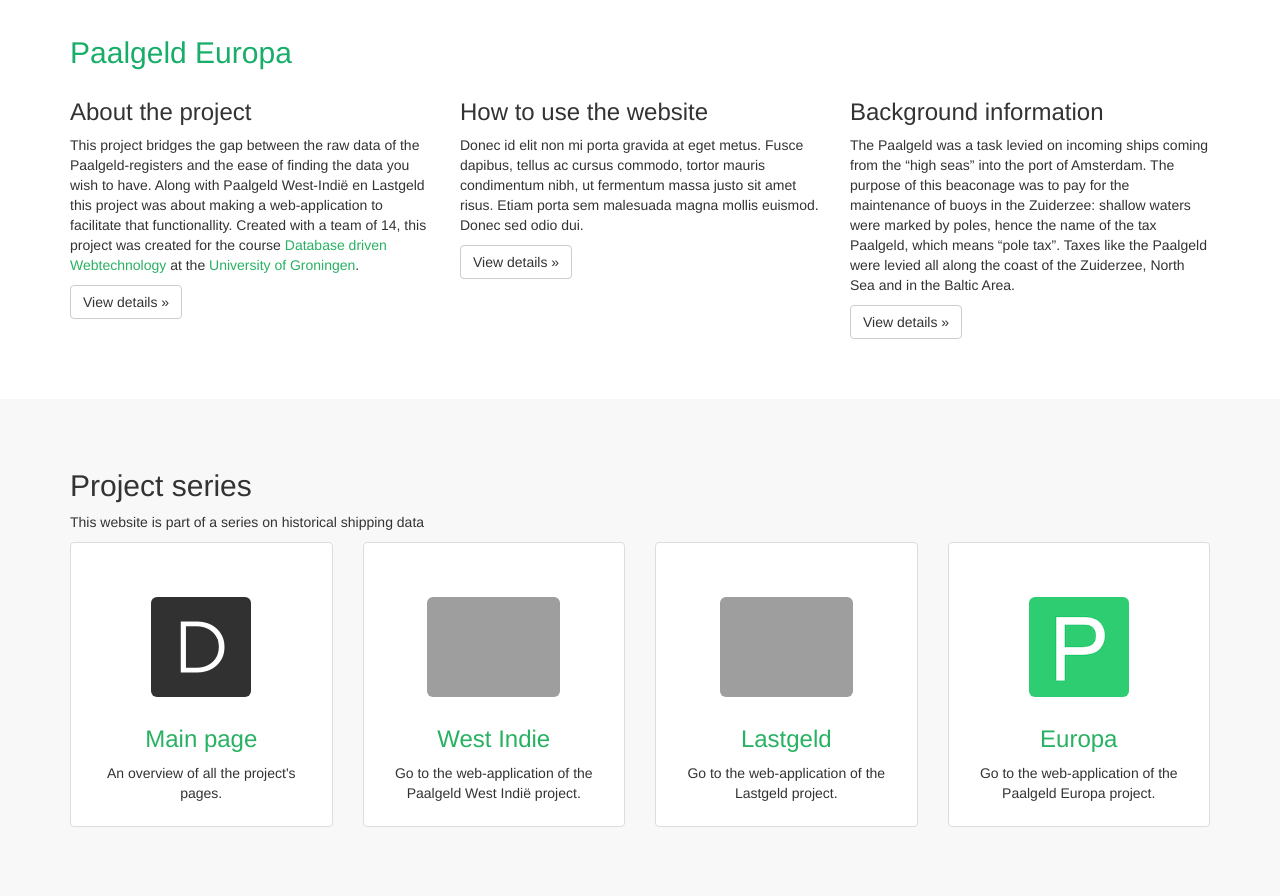
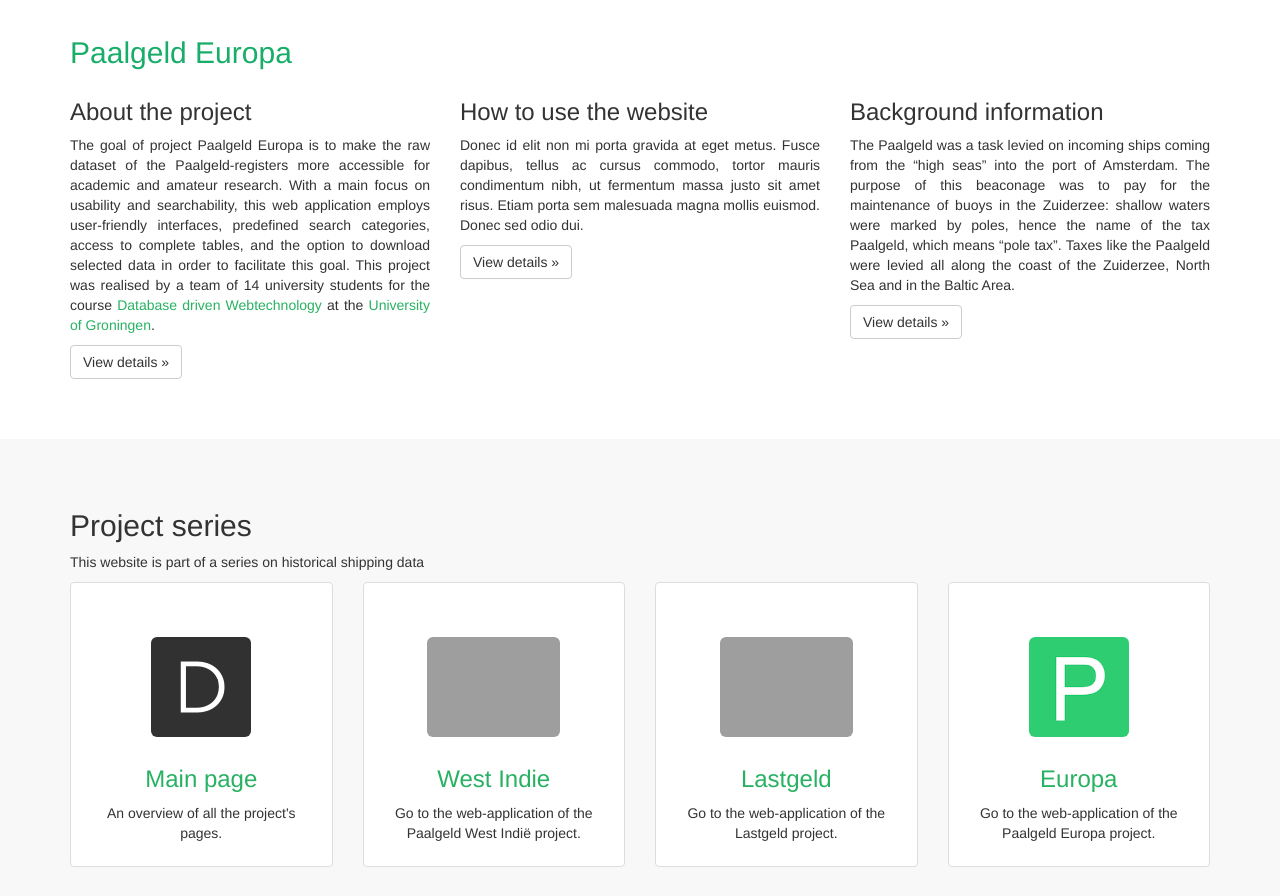
Before and after one commit to HendrikPrins/PaalgeldEuropa, a PHP site: page / in a window 1280 px wide. Shown: the part 690-1586 px from the top of the page. Run offline with PHP 8.4, Linux system fonts and the light colour scheme; some libraries are stand-ins or nearby versions; grey boxes are pictures that could not be loaded.

Commit message:
Stukje tekst en lay-out ervan wat aangepast

```diff
--- a/css/paalgeld.css
+++ b/css/paalgeld.css
@@ -118,6 +118,9 @@ html {
     color: #19AD6A;
 }
 
+.info p {
+    text-align: justify;
+}
 
 .info3{
     padding: 25px;
--- a/index.php
+++ b/index.php
@@ -63,10 +63,7 @@ beginPage('', false);
                         <div class="row">
                             <div class="col-md-4">
                               <h3>About the project</h3>
-                              <p>This project bridges the gap between the raw data of the Paalgeld-registers and the ease
-                                of finding the data you wish to have. Along with Paalgeld West-Indië en Lastgeld this project
-                                was about making a web-application to facilitate that functionallity.
-                                Created with a team of 14, this project was created for the course
+                              <p>The goal of project Paalgeld Europa is to make the raw dataset of the Paalgeld-registers more accessible for academic and amateur research. With a main focus on usability and searchability, this web application employs user-friendly interfaces, predefined search categories, access to complete tables, and the option to download selected data in order to facilitate this goal. This project was realised by a team of 14 university students for the course
                                 <a href="http://www.rug.nl/ocasys/let/vak/show?code=LIX021B05">Database driven Webtechnology</a>
                                 at the <a href="http://www.rug.nl/">University of Groningen</a>.</p>
                               <p><a class="btn btn-default" href="#" role="button">View details &raquo;</a></p>
```
